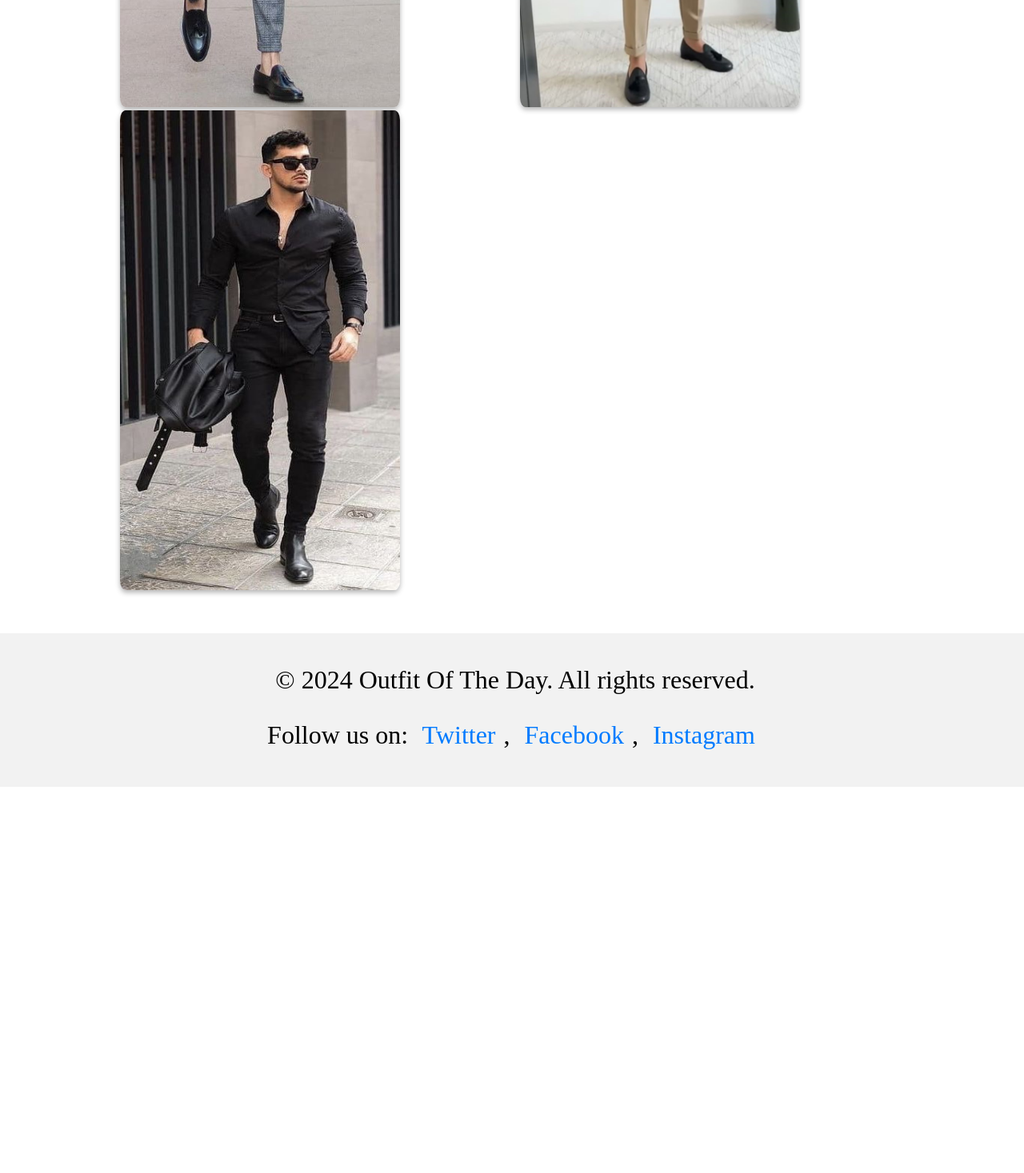
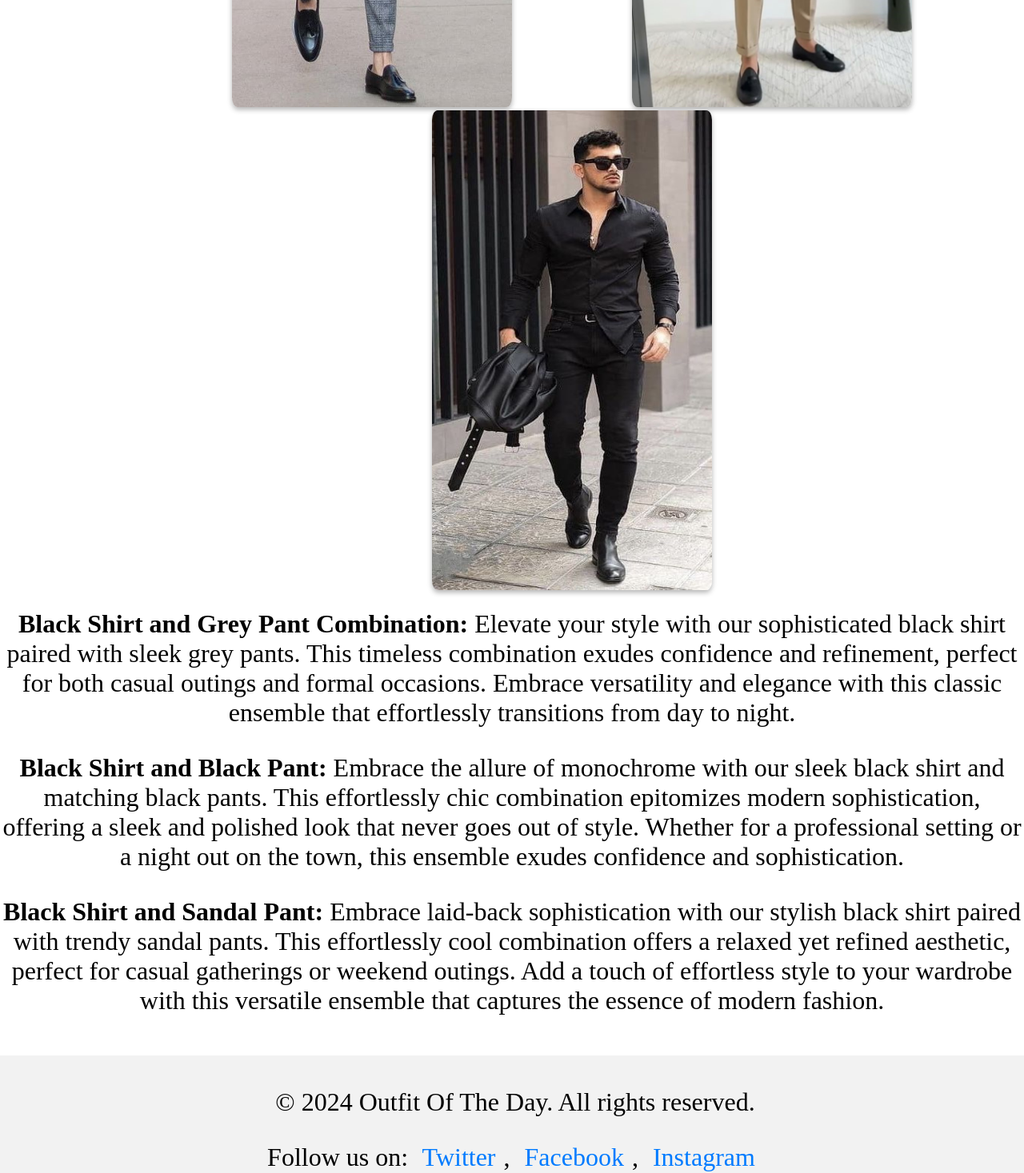
Before and after one commit to kalviumcommunity/S51_Jaswant_Capstone_OOTD, a React (Vite) app in the folder client/: page / in a window 1280 px wide. Shown: the part 2490-3957 px from the top of the page at 80% size. Before the commit the page ends 3474 px from the top, so only its background shows below. Built offline with nearby package versions, Linux system fonts and the light colour scheme.

Commit message:
added description

```diff
--- a/client/src/Components/Home.css
+++ b/client/src/Components/Home.css
@@ -176,3 +176,17 @@ div.main-right {
 .img6:hover {
     transform: scale(1.1);
 }
+
+.blackcomb {
+    text-align: center;
+    margin-top: 20px;
+}
+
+
+
+.blackcomb .description {
+    display: grid;
+    grid-template-columns: repeat(auto-fit, minmax(300px, 1fr)); /* Responsive grid layout */
+    gap: 20px; /* Add spacing between paragraphs */
+    justify-content: center; /* Center align items */
+}
--- a/client/src/Components/Home.jsx
+++ b/client/src/Components/Home.jsx
@@ -54,6 +54,17 @@ const Home = () => {
                         <img className={`img6 ${inViewImg6 ? 'active' : ''}`} src={image6} alt="" ref={refImg6} />
                     </div>
                 </div>
+                <div className="description">
+        <p>
+            <strong>Black Shirt and Grey Pant Combination:</strong> Elevate your style with our sophisticated black shirt paired with sleek grey pants. This timeless combination exudes confidence and refinement, perfect for both casual outings and formal occasions. Embrace versatility and elegance with this classic ensemble that effortlessly transitions from day to night.
+        </p>
+        <p>
+            <strong>Black Shirt and Black Pant:</strong> Embrace the allure of monochrome with our sleek black shirt and matching black pants. This effortlessly chic combination epitomizes modern sophistication, offering a sleek and polished look that never goes out of style. Whether for a professional setting or a night out on the town, this ensemble exudes confidence and sophistication.
+        </p>
+        <p>
+            <strong>Black Shirt and Sandal Pant:</strong> Embrace laid-back sophistication with our stylish black shirt paired with trendy sandal pants. This effortlessly cool combination offers a relaxed yet refined aesthetic, perfect for casual gatherings or weekend outings. Add a touch of effortless style to your wardrobe with this versatile ensemble that captures the essence of modern fashion.
+        </p>
+    </div>
             </div>
 
         </>
```
